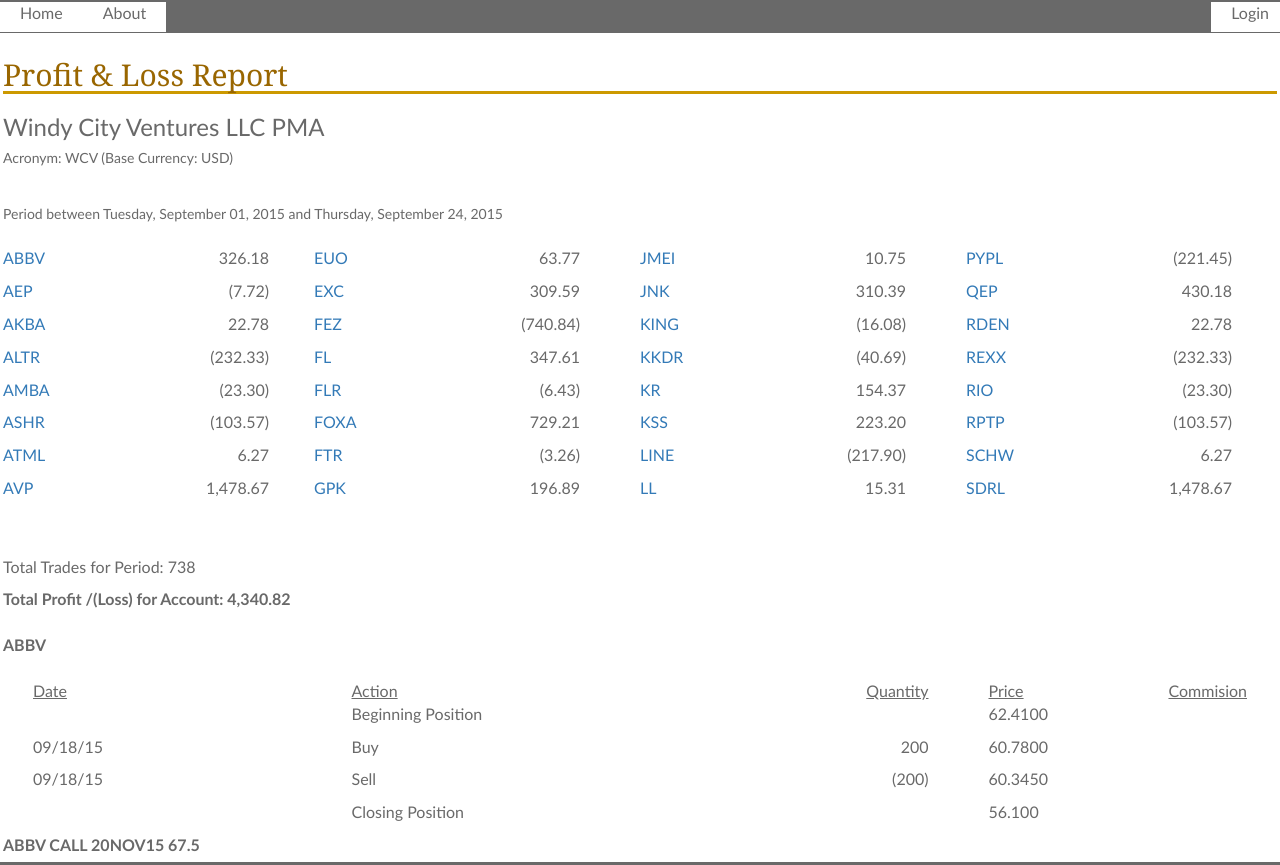
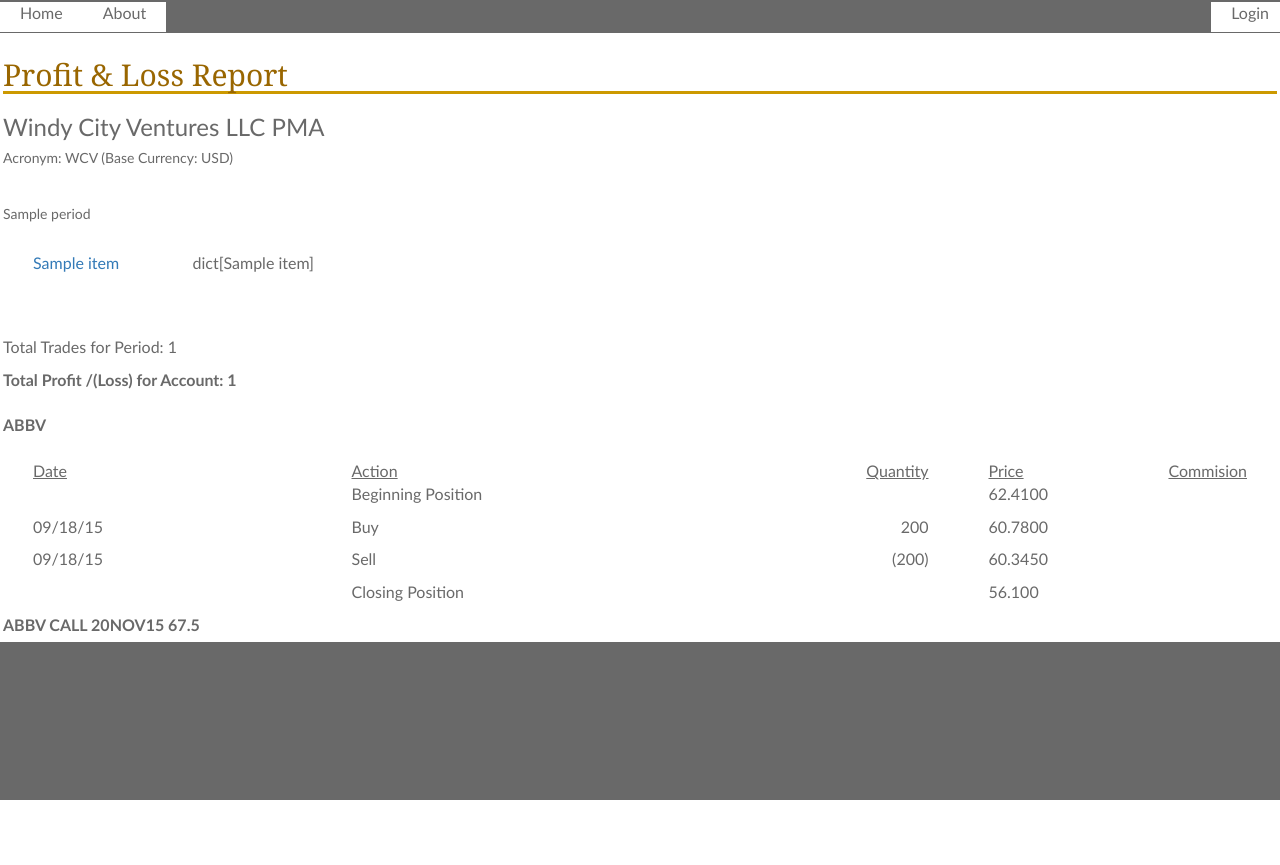
Before and after one commit to shanebruggeman/profit-loss-portal, a Flask app: template templates/plreport.html in a window 1280 px wide. After the commit the page ends 800 px from the top, so only its background shows below. Run offline with Flask 2, Linux system fonts and the light colour scheme; the template is opened without the code that fills it: most values are stand-ins (such as "Sample title", 1, 10 or a date in 2020); some libraries are stand-ins or nearby versions.

Commit message:
Got rid of hardcode skeleton and using actual data

```diff
--- a/app.py
+++ b/app.py
@@ -52,22 +52,27 @@
 		hours_to_sub = datetime.today().hour
 		begin_today = current_time - timedelta(minutes=minutes_to_sub)
 		begin_today = begin_today - timedelta(hours=hours_to_sub)
+		time_period = "Period between " + begin_today + " and "+current_time
 
 		transactionList = db.session.query(Transaction).filter(Transaction.account_id == account, Transaction.trade < begin_today).all()
+
 	if date == "yesterday":
 		one_day_ago = current_time - timedelta(days=1)
 		transactionList = db.session.query(Transaction).filter(Transaction.account_id == account, Transaction.trade < one_day_ago).all()
+		time_period = "Period between " + one_day_ago + " and " + current_time ##needs to be corrected
 
 	if date == "this_month":
 		day_of_the_month = datetime.today().day
 		x_days_ago = current_time - timedelta(days=day_of_the_month)
 		transactionList = db.session.query(Transaction).filter(Transaction.account_id == account, Transaction.trade < x_days_ago).all()
+		time_period = "Period between " + str(x_days_ago) + " and " + str(current_time)
 
 	if date == "prev_month":
 		day_of_the_month = datetime.today().day
 		last_month_end = current_time - timedelta(days=day_of_the_month)
 		last_month_begin = last_month_end - timedelta(days=30)
 		transactionList = db.session.query(Transaction).filter(Transaction.account_id == account, Transaction.trade < last_month_begin, Transaction.trade > last_month_end).all()
+		time_period = "Period between " + last_month_begin + " and " + last_month_end
 
 	if date == "this_year":
 		day_of_the_month = datetime.today().day
@@ -75,6 +80,7 @@
 		sub_days = current_time - timedelta(days=day_of_the_month)
 		sub_months = sub_days - timedelta(days=30*month_of_the_year)
 		transactionList = db.session.query(Transaction).filter(Transaction.account_id == account, Transaction.trade < sub_months).all()
+		time_period = "Period between " + sub_months + " and " + current_time
 
 	if date == "last_year":
 		day_of_the_month = datetime.today().day
@@ -83,8 +89,37 @@
 		last_year_end = sub_days - timedelta(days= 30*month_of_the_year)
 		last_year_begin = last_year_end - timedelta(weeks=52)
 		transactionList = db.session.query(Transaction).filter(Transaction.account_id == account, Transaction.trade < last_year_begin, Transaction.trade > last_year_end).all()
-	print transactionList
-	return render_template('plreport.html', list=transactionList)
+		time_period = "Period between " + last_year_begin + " and " + last_year_end
+
+	stock_dict = {}
+	stock_names = []
+	num_trades = len(transactionList)
+	grand_total = 0
+
+	for item in transactionList:
+		initSymb = item.sec_sym.partition(' ')[0]
+		if initSymb in stock_dict:
+			pass
+		else:
+			stock_names.append(initSymb)
+			itemTotal = 0;
+			for itemz in transactionList:
+				symb = itemz.sec_sym.partition(' ')[0]
+				if symb == initSymb:
+					commish = itemz.commission
+					units = itemz.units
+					broker_fee = commish*units
+					SEC_fee = 0
+					if itemz.buy_sell == "s":
+						SEC_fee = units*itemz.price
+					# print symb +" and "+ initSymb
+					itemTotal += SEC_fee + broker_fee; ##Need to add exchange fee
+					grand_total +=itemTotal
+			stock_dict[initSymb] = itemTotal
+
+	# print(stock_dict)
+
+	return render_template('plreport.html', totalProfit=grand_total, numTrades= num_trades, list=stock_names, dict=stock_dict, period = time_period)
 
 @application.route('/trconfreport/<account>/<date>')
 @login_required
--- a/db_init.py
+++ b/db_init.py
@@ -42,11 +42,13 @@
 example_transaction4=Transaction(example_account.account_id, example_exchange.exchange_id, 1.00, 4, "BLAH PUT 16OCT15 25 (C)", date, date, date, "P91-009KQGF", "B", 10.00)
 example_transaction5=Transaction(example_account2.account_id, example_exchange.exchange_id, 3.00, 6, "TEST CALL 15SEP15 25 (C)", date, date, date, "P91-455FJSK", "S", 2.00)
 example_transaction6=Transaction(example_account3.account_id, example_exchange.exchange_id, 2.00, 2, "HELLO PUT 18SEP15 6 (C)", date, date, date, "P91-098FKSJ", "B", 3.00)
+example_transaction7=Transaction(example_account.account_id, example_exchange.exchange_id, 4.00, 4, "ASHR PUT 16OCT15 25 (C)", date, date, date, "P91-009KQGE", "B", 4.50)
 db.session.add(example_transaction)
 db.session.add(example_transaction2)
 db.session.add(example_transaction3)
 db.session.add(example_transaction4)
 db.session.add(example_transaction5)
 db.session.add(example_transaction6)
+db.session.add(example_transaction7)
 
 db.session.commit()
--- a/templates/plreport.html
+++ b/templates/plreport.html
@@ -5,154 +5,26 @@
 <h3>Windy City Ventures LLC PMA</h3>
 <h5>Acronym: WCV (Base Currency: USD)<br><br><br></h5>
 
-<h5>Period between Tuesday, September 01, 2015 and Thursday, September 24, 2015<br><br></h5>
+<h5>{{ period }}<br><br></h5>
 
-<div class="row">
- <div class="col-sm-3 row">
-  <div class="col-sm-12">
-    <a class="pull-left" href="blah">ABBV</a>
-    <p class="pull-right">326.18</p>
+
+<div class ="container-fluid">
+  {% for item in list %}
+  <div class="col-sm-12 col-lg-3">
+    <a class="pull-left" href="blah">{{ item }}</a>
+    <p class="pull-right">{{ dict[item] }}</p>
   </div>
-  <div class="col-sm-12">
-    <a class="pull-left" href="blah">AEP</a>
-    <p class="pull-right">(7.72)</p>
-  </div>
-  <div class="col-sm-12">
-    <a class="pull-left" href="blah">AKBA</a>
-    <p class="pull-right">22.78</p>
-  </div>
-  <div class="col-sm-12">
-    <a class="pull-left" href="blah">ALTR</a>
-    <p class="pull-right">(232.33)</p>
-  </div>
-  <div class="col-sm-12">
-    <a class="pull-left" href="blah">AMBA</a>
-    <p class="pull-right">(23.30)</p>
-  </div>
-  <div class="col-sm-12">
-    <a class="pull-left" href="blah">ASHR</a>
-    <p class="pull-right">(103.57)</p>
-  </div>
-  <div class="col-sm-12">
-    <a class="pull-left" href="blah">ATML</a>
-    <p class="pull-right">6.27</p>
-  </div>
-  <div class="col-sm-12">
-    <a class="pull-left" href="blah">AVP</a>
-    <p class="pull-right">1,478.67</p>
-  </div>
+  {% endfor %}
 </div>
-<div class="col-sm-3">
-  <div class="col-md-12">
-    <a class="pull-left" href="blah">EUO</a>
-    <p class="pull-right">63.77</p>
-  </div>
-  <div class="col-sm-12">
-    <a class="pull-left" href="blah">EXC</a>
-    <p class="pull-right">309.59</p>
-  </div>
-  <div class="col-sm-12">
-    <a class="pull-left" href="blah">FEZ</a>
-    <p class="pull-right">(740.84)</p>
-  </div>
-  <div class="col-sm-12">
-    <a class="pull-left" href="blah">FL</a>
-    <p class="pull-right">347.61</p>
-  </div>
-  <div class="col-sm-12">
-    <a class="pull-left" href="blah">FLR</a>
-    <p class="pull-right">(6.43)</p>
-  </div>
-  <div class="col-sm-12">
-    <a class="pull-left" href="blah">FOXA</a>
-    <p class="pull-right">729.21</p>
-  </div>
-  <div class="col-sm-12">
-    <a class="pull-left" href="blah">FTR</a>
-    <p class="pull-right">(3.26)</p>
-  </div>
-  <div class="col-sm-12">
-    <a class="pull-left" href="blah">GPK</a>
-    <p class="pull-right">196.89</p>
-  </div>
-</div>
-<div class="col-sm-3">
-  <div class="col-sm-12">
-    <a class="pull-left" href="blah">JMEI</a>
-    <p class="pull-right">10.75</p>
-  </div>
-  <div class="col-sm-12">
-    <a class="pull-left" href="blah">JNK</a>
-    <p class="pull-right">310.39</p>
-  </div>
-  <div class="col-sm-12">
-    <a class="pull-left" href="blah">KING</a>
-    <p class="pull-right">(16.08)</p>
-  </div>
-  <div class="col-sm-12">
-    <a class="pull-left" href="blah">KKDR</a>
-    <p class="pull-right">(40.69)</p>
-  </div>
-  <div class="col-sm-12">
-    <a class="pull-left" href="blah">KR</a>
-    <p class="pull-right">154.37</p>
-  </div>
-  <div class="col-sm-12">
-    <a class="pull-left" href="blah">KSS</a>
-    <p class="pull-right">223.20</p>
-  </div>
-  <div class="col-sm-12">
-    <a class="pull-left" href="blah">LINE</a>
-    <p class="pull-right">(217.90)</p>
-  </div>
-  <div class="col-sm-12">
-    <a class="pull-left" href="blah">LL</a>
-    <p class="pull-right">15.31</p>
-  </div>
-</div>
-<div class="col-sm-3">
-  <div class="col-sm-12">
-    <a class="pull-left" href="blah">PYPL</a>
-    <p class="pull-right">(221.45)</p>
-  </div>
-  <div class="col-sm-12">
-    <a class="pull-left" href="blah">QEP</a>
-    <p class="pull-right">430.18</p>
-  </div>
-  <div class="col-sm-12">
-    <a class="pull-left" href="blah">RDEN</a>
-    <p class="pull-right">22.78</p>
-  </div>
-  <div class="col-sm-12">
-    <a class="pull-left" href="blah">REXX</a>
-    <p class="pull-right">(232.33)</p>
-  </div>
-  <div class="col-sm-12">
-    <a class="pull-left" href="blah">RIO</a>
-    <p class="pull-right">(23.30)</p>
-  </div>
-  <div class="col-sm-12">
-    <a class="pull-left" href="blah">RPTP</a>
-    <p class="pull-right">(103.57)</p>
-  </div>
-  <div class="col-sm-12">
-    <a class="pull-left" href="blah">SCHW</a>
-    <p class="pull-right">6.27</p>
-  </div>
-  <div class="col-sm-12">
-    <a class="pull-left" href="blah">SDRL</a>
-    <p class="pull-right">1,478.67</p>
-  </div>
-</div>
-</div>
+
 <br>
 <br>
 
 
 
 
-<p>Total Trades for Period: 738</p>
-<b> Total Profit /(Loss) for Account: 4,340.82</b>
+<p>Total Trades for Period: {{ numTrades }}</p>
+<b> Total Profit /(Loss) for Account: {{ totalProfit }}</b>
 <br>
 <br>
 <B>ABBV</B> <br><br>
```
